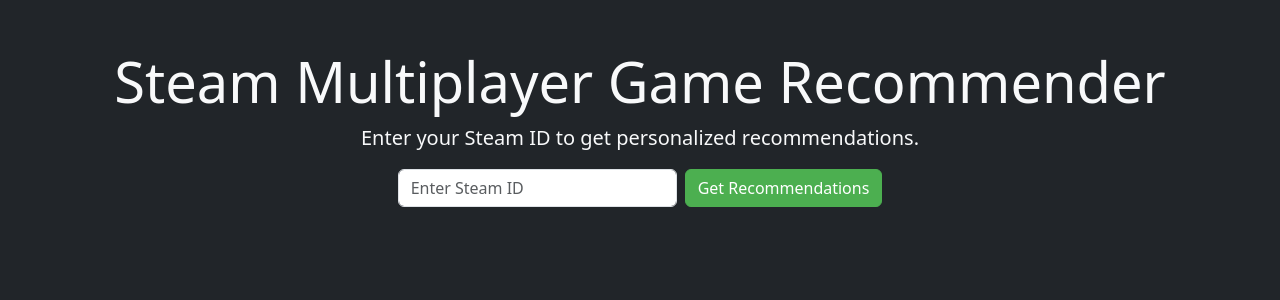
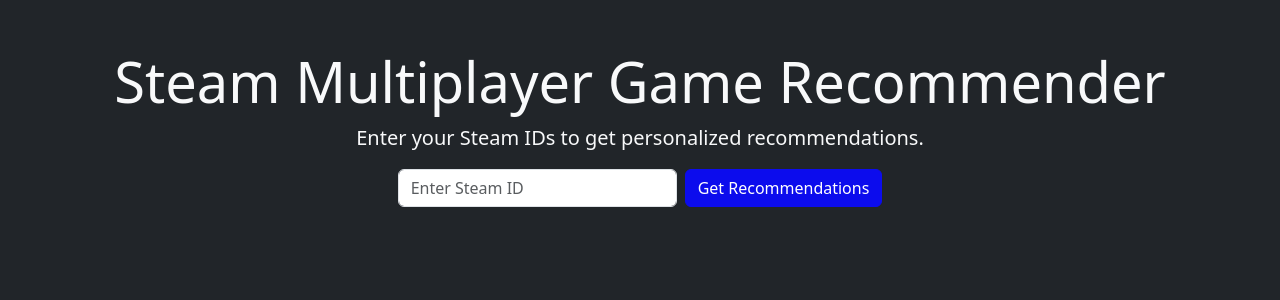
Before and after one commit to rohand995/GoodGames, a FastAPI app: page / in a window 1280 px wide. Shown: the top 300 px of the page. Run offline with FastAPI, Linux system fonts and the light colour scheme.

Commit message:
Basic query setup

```diff
--- a/main.py
+++ b/main.py
@@ -1,7 +1,8 @@
 from fastapi import FastAPI, Request
-from fastapi.responses import HTMLResponse
+from fastapi.responses import HTMLResponse, JSONResponse
 from fastapi.templating import Jinja2Templates
 from fastapi.staticfiles import StaticFiles
+from typing import List
 from steam_api import get_owned_games
 
 # Initialize FastAPI
@@ -17,12 +18,16 @@
 def home(request: Request):
     return templates.TemplateResponse("index.html", {"request": request})
 
-@app.get("/recommend/{steam_id}")
-def get_recommendations(steam_id: str):
-    owned_games = get_owned_games(steam_id)
-    # Placeholder for recommendation logic
-    recommended_games = owned_games[:5]  # Just return first 5 games for now
-    return {"recommended_games": recommended_games}
+@app.post("/recommend")
+def get_recommendations(steam_ids: List[str]):
+    recommendations = {}
+
+    for steam_id in steam_ids:
+        owned_games = get_owned_games(steam_id)
+        recommended_games = owned_games[:5]  # Just the top 5 games
+        recommendations[steam_id] = recommended_games
+
+    return JSONResponse(content={"recommendations": recommendations})
 
 if __name__ == "__main__":
     import uvicorn
--- a/styles/styles.css
+++ b/styles/styles.css
@@ -1,8 +1,8 @@
 .btn-primary {
-    background-color: #4CAF50;  /* Change to green */
-    border-color: #4CAF50;
+    background-color: #0c0ced;  /* Change to green */
+    border-color: #0c0ced;
 }
 
 .btn-primary:hover {
-    background-color: #45a049;  /* Darker green for hover effect */
+    background-color: #0c0ced;  /* Darker green for hover effect */
 }
--- a/templates/index.html
+++ b/templates/index.html
@@ -1,4 +1,8 @@
+<!DOCTYPE html>
+<html lang="en">
 <head>
+    <meta charset="UTF-8">
+    <meta name="viewport" content="width=device-width, initial-scale=1.0">
     <title>Steam Game Recommender</title>
     <link href="https://cdn.jsdelivr.net/npm/bootstrap@5.3.0/dist/css/bootstrap.min.css" rel="stylesheet">
     <link href="/styles/styles.css" rel="stylesheet">
@@ -6,10 +10,49 @@
 <body class="bg-dark text-light">
     <div class="container text-center mt-5">
         <h1 class="display-4">Steam Multiplayer Game Recommender</h1>
-        <p class="lead">Enter your Steam ID to get personalized recommendations.</p>
-        <form class="d-flex justify-content-center">
-            <input type="text" name="steam_id" class="form-control w-25 me-2" placeholder="Enter Steam ID" required>
-            <button class="btn btn-primary">Get Recommendations</button>
+        <p class="lead">Enter your Steam IDs to get personalized recommendations.</p>
+        <form id="recommendForm" class="d-flex justify-content-center" method="POST">
+            <input type="text" id="steam_id" name="steam_id" class="form-control w-25 me-2" placeholder="Enter Steam ID" required>
+            <button type="submit" class="btn btn-primary">Get Recommendations</button>
         </form>
+
+
+        <div id="recommendations" class="mt-4">
+            <!-- Recommendations will be displayed here -->
+        </div>
     </div>
+
+    <script>
+        // JavaScript to handle form submission and display results
+        document.getElementById("recommendForm").addEventListener("submit", async function(event) {
+    event.preventDefault();  // Prevent form default submission
+
+    const steamIds = document.getElementById("steam_id").value.split(",");  // Split the input into an array of Steam IDs
+    const response = await fetch("/recommend", {
+        method: "POST",  // This ensures a POST request
+        headers: {
+            "Content-Type": "application/json"
+        },
+        body: JSON.stringify({ steam_ids: steamIds })  // Send the Steam IDs as JSON
+    });
+
+    const data = await response.json();
+    const recommendationsDiv = document.getElementById("recommendations");
+    recommendationsDiv.innerHTML = "";  // Clear previous recommendations
+
+    if (data.recommendations) {
+        Object.entries(data.recommendations).forEach(([steamId, games]) => {
+            const gamesList = games.map(game => `<li>${game}</li>`).join("");
+            recommendationsDiv.innerHTML += `
+                <h3>Recommendations for Steam ID: ${steamId}</h3>
+                <ul>${gamesList}</ul>
+            `;
+        });
+    } else {
+        recommendationsDiv.innerHTML = "<p>No recommendations found.</p>";
+    }
+});
+
+    </script>
 </body>
+</html>
```
